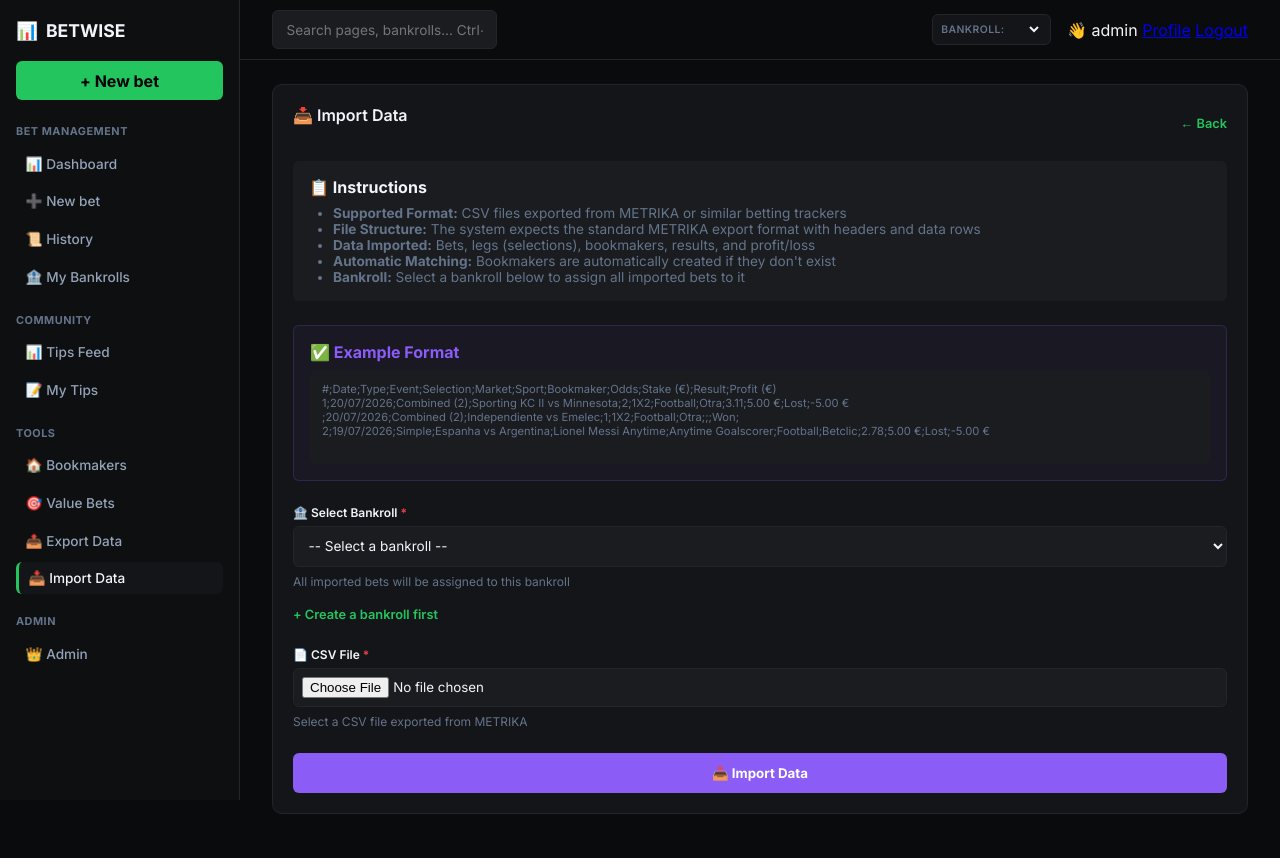
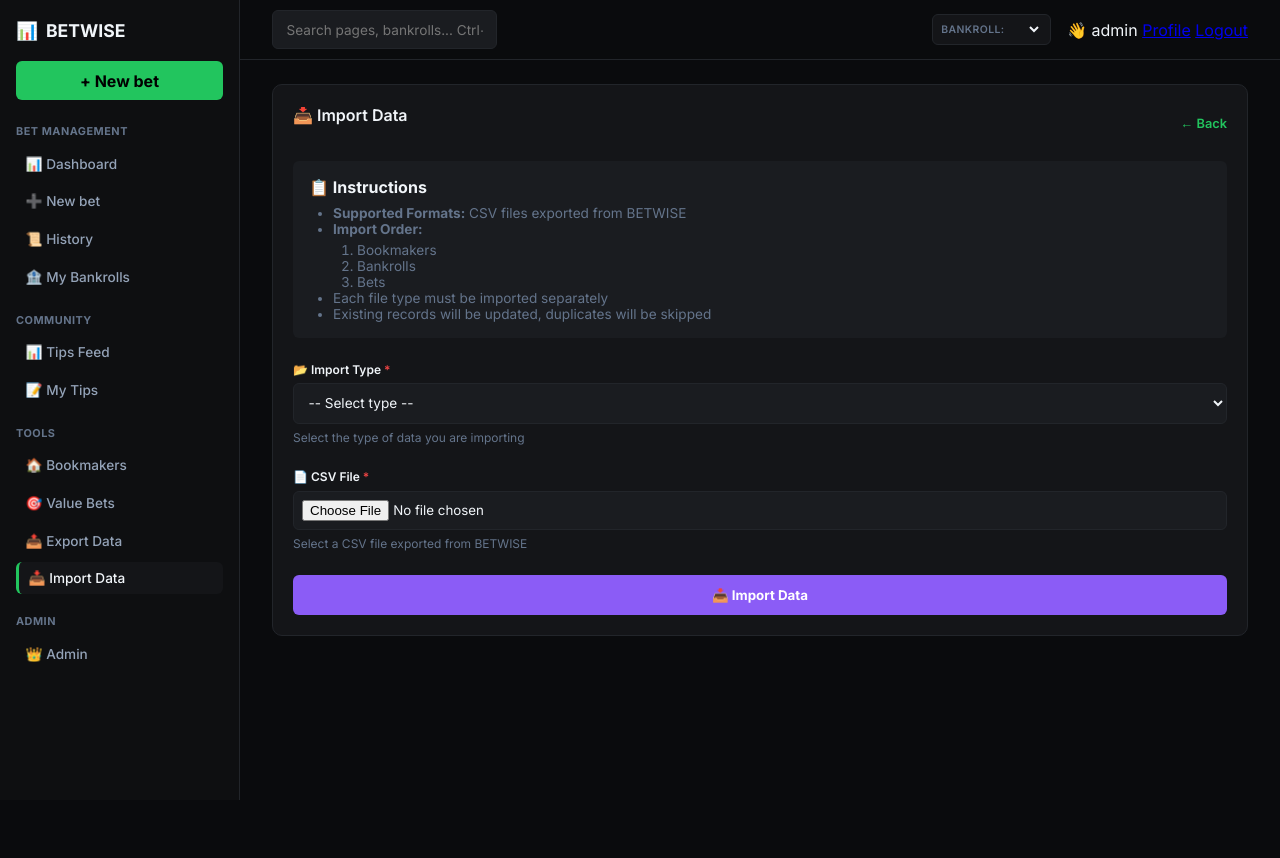
Before and after one commit to rodriguestiagomiguel2000/betwise, a Flask app: page /import in a window 1280 px wide. After the commit the page ends 800 px from the top, so only its background shows below. Run offline with Flask 3, Linux system fonts and the light colour scheme; a user stored in the database is signed in; lists and menus that the app fills with data are empty.

Commit message:
Import to templates

```diff
--- a/templates/import_data.html
+++ b/templates/import_data.html
@@ -1,4 +1,3 @@
-<!-- templates/import_data.html -->
 {% extends "base.html" %}
 
 {% block content %}
@@ -11,46 +10,50 @@
   <div style="margin-bottom: 1.5rem; padding: 1rem; background: var(--bg-input); border-radius: var(--radius-sm);">
     <h4 style="margin-bottom: 0.5rem;">📋 Instructions</h4>
     <ul style="color: var(--text-muted); font-size: 0.85rem; list-style: disc; padding-left: 1.5rem;">
-      <li><strong>Supported Format:</strong> CSV files exported from METRIKA or similar betting trackers</li>
-      <li><strong>File Structure:</strong> The system expects the standard METRIKA export format with headers and data rows</li>
-      <li><strong>Data Imported:</strong> Bets, legs (selections), bookmakers, results, and profit/loss</li>
-      <li><strong>Automatic Matching:</strong> Bookmakers are automatically created if they don't exist</li>
-      <li><strong>Bankroll:</strong> Select a bankroll below to assign all imported bets to it</li>
+      <li><strong>Supported Formats:</strong> CSV files exported from BETWISE</li>
+      <li><strong>Import Order:</strong>
+        <ol style="margin-top: 0.3rem; padding-left: 1.5rem;">
+          <li>Bookmakers</li>
+          <li>Bankrolls</li>
+          <li>Bets</li>
+        </ol>
+      </li>
+      <li>Each file type must be imported separately</li>
+      <li>Existing records will be updated, duplicates will be skipped</li>
     </ul>
   </div>
 
-  <div style="margin-bottom: 1.5rem; padding: 1rem; background: rgba(139, 92, 246, 0.05); border: 1px solid rgba(139, 92, 246, 0.2); border-radius: var(--radius-sm);">
-    <h4 style="margin-bottom: 0.5rem; color: var(--accent-purple);">✅ Example Format</h4>
-    <pre style="background: var(--bg-input); padding: 0.75rem; border-radius: var(--radius-sm); font-size: 0.7rem; color: var(--text-muted); overflow-x: auto;">
-#;Date;Type;Event;Selection;Market;Sport;Bookmaker;Odds;Stake (€);Result;Profit (€)
-1;20/07/2026;Combined (2);Sporting KC II vs Minnesota;2;1X2;Football;Otra;3.11;5.00 €;Lost;-5.00 €
-;20/07/2026;Combined (2);Independiente vs Emelec;1;1X2;Football;Otra;;;Won;
-2;19/07/2026;Simple;Espanha vs Argentina;Lionel Messi Anytime;Anytime Goalscorer;Football;Betclic;2.78;5.00 €;Lost;-5.00 €
-    </pre>
-  </div>
-
   <form action="{{ url_for('import_data') }}" method="POST" enctype="multipart/form-data">
-    <!-- Selector de Bankroll -->
+    <!-- Tipo de importação -->
     <div class="form-group-custom" style="margin-bottom: 1.5rem;">
       <label style="font-weight: 600; color: var(--text-main);">
-        🏦 Select Bankroll <span style="color: var(--accent-red);">*</span>
+        📂 Import Type <span style="color: var(--accent-red);">*</span>
       </label>
-      <select name="bankroll_id" class="input-metrika" required style="padding: 0.65rem !important; background: var(--bg-input) !important; border: 1px solid var(--border-color) !important; border-radius: var(--radius-sm) !important; color: var(--text-main) !important; width: 100%;">
+      <select name="import_type" class="input-metrika" required onchange="toggleBankrollField(this.value)" style="padding: 0.65rem !important; background: var(--bg-input) !important; border: 1px solid var(--border-color) !important; border-radius: var(--radius-sm) !important; color: var(--text-main) !important; width: 100%;">
+        <option value="">-- Select type --</option>
+        <option value="bookmakers">📚 Bookmakers</option>
+        <option value="bankrolls">🏦 Bankrolls</option>
+        <option value="bets">🎲 Bets</option>
+      </select>
+      <small style="color: var(--text-muted); font-size: 0.75rem;">
+        Select the type of data you are importing
+      </small>
+    </div>
+
+    <!-- Bankroll selector (apenas para bets) -->
+    <div class="form-group-custom" id="bankrollField" style="margin-bottom: 1.5rem; display: none;">
+      <label style="font-weight: 600; color: var(--text-main);">
+        🏦 Bankroll <span style="color: var(--accent-red);">*</span>
+      </label>
+      <select name="bankroll_id" class="input-metrika" style="padding: 0.65rem !important; background: var(--bg-input) !important; border: 1px solid var(--border-color) !important; border-radius: var(--radius-sm) !important; color: var(--text-main) !important; width: 100%;">
         <option value="">-- Select a bankroll --</option>
         {% for bankroll in bankrolls %}
         <option value="{{ bankroll.id }}">{{ bankroll.name }} ({{ bankroll.currency }} - {{ bankroll.starting_balance }}€)</option>
-        {% else %}
-        <option value="" disabled>No bankrolls available. Please create one first.</option>
         {% endfor %}
       </select>
       <small style="color: var(--text-muted); font-size: 0.75rem;">
         All imported bets will be assigned to this bankroll
       </small>
-      {% if not bankrolls %}
-      <div style="margin-top: 0.5rem;">
-        <a href="{{ url_for('bankrolls_list') }}" class="link-green">+ Create a bankroll first</a>
-      </div>
-      {% endif %}
     </div>
 
     <!-- File Input -->
@@ -59,7 +62,7 @@
         📄 CSV File <span style="color: var(--accent-red);">*</span>
       </label>
       <input type="file" name="file" accept=".csv" required style="padding: 0.5rem !important; background: var(--bg-input) !important; border: 1px solid var(--border-color) !important; border-radius: var(--radius-sm) !important; color: var(--text-main) !important; width: 100%;">
-      <small style="color: var(--text-muted); font-size: 0.75rem;">Select a CSV file exported from METRIKA</small>
+      <small style="color: var(--text-muted); font-size: 0.75rem;">Select a CSV file exported from BETWISE</small>
     </div>
 
     <button type="submit" class="btn-metrika-submit" style="background: var(--accent-purple); width: 100%; padding: 0.75rem;">
@@ -67,4 +70,15 @@
     </button>
   </form>
 </div>
+
+<script>
+function toggleBankrollField(value) {
+    var bankrollField = document.getElementById('bankrollField');
+    if (value === 'bets') {
+        bankrollField.style.display = 'block';
+    } else {
+        bankrollField.style.display = 'none';
+    }
+}
+</script>
 {% endblock %}
```
Also changed, not shown: import_data.html (deleted, +0 -84 lines).
